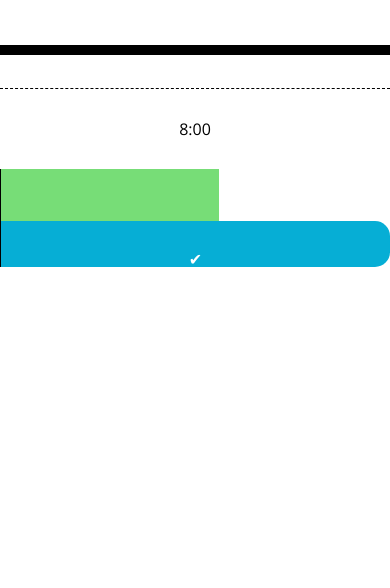
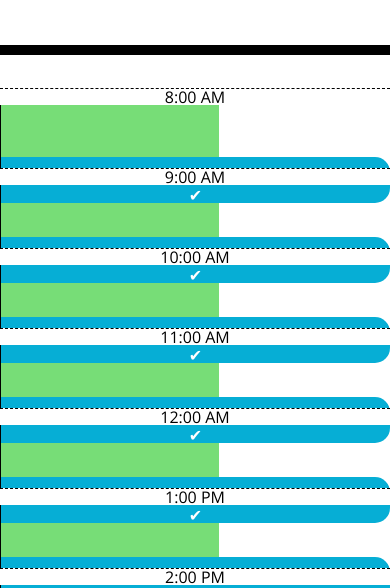
Before and after one commit to charvey0/Work-Day-Scheduler, a plain HTML site: page index.html in a window 390 px wide. Shown: the part 256-844 px from the top of the page. Drawn offline with nearby package versions, Linux system fonts and the light colour scheme.

Commit message:
moved the html rows over to a for loop to create dynamically

```diff
--- a/index.html
+++ b/index.html
@@ -29,13 +29,6 @@
       <p id="currentDay" class="lead"></p>
     </header>
     <div id="time-slots" class="container">
-      <div class="row">
-        <div class="hour col-sm-1">
-          <div class="time-block col-sm-1">8:00</div>
-        </div>
-        <textarea class="future description"></textarea>
-        <div class="saveBtn col-sm-1">✔</div>
-      </div>
     </div>
 
     <script src="script.js"></script>
--- a/script.js
+++ b/script.js
@@ -6,7 +6,17 @@ function init() {
 
     var hours = []
     for (var i=startOfDay ; i < endOfDay ; i++) {
-        hours.push(day+"T"+i+":00");
+        if (i < 13) {
+            hours.push(i+":00 AM");
+        } else {
+            hours.push(i-12+":00 PM");
+        }
     }
-    console.log(hours);
+
+    for (var i=0 ; i<hours.length ; i++) {
+        var html = "<div class='row'><div class='hour col-sm-1'><div class='time-block col-sm-1'>";
+        html += hours[i];
+        html += "</div></div><textarea class='future description'></textarea><div class='saveBtn col-sm-1'>✔</div></div>";
+        slots.append(html);
+    }
 }
```
